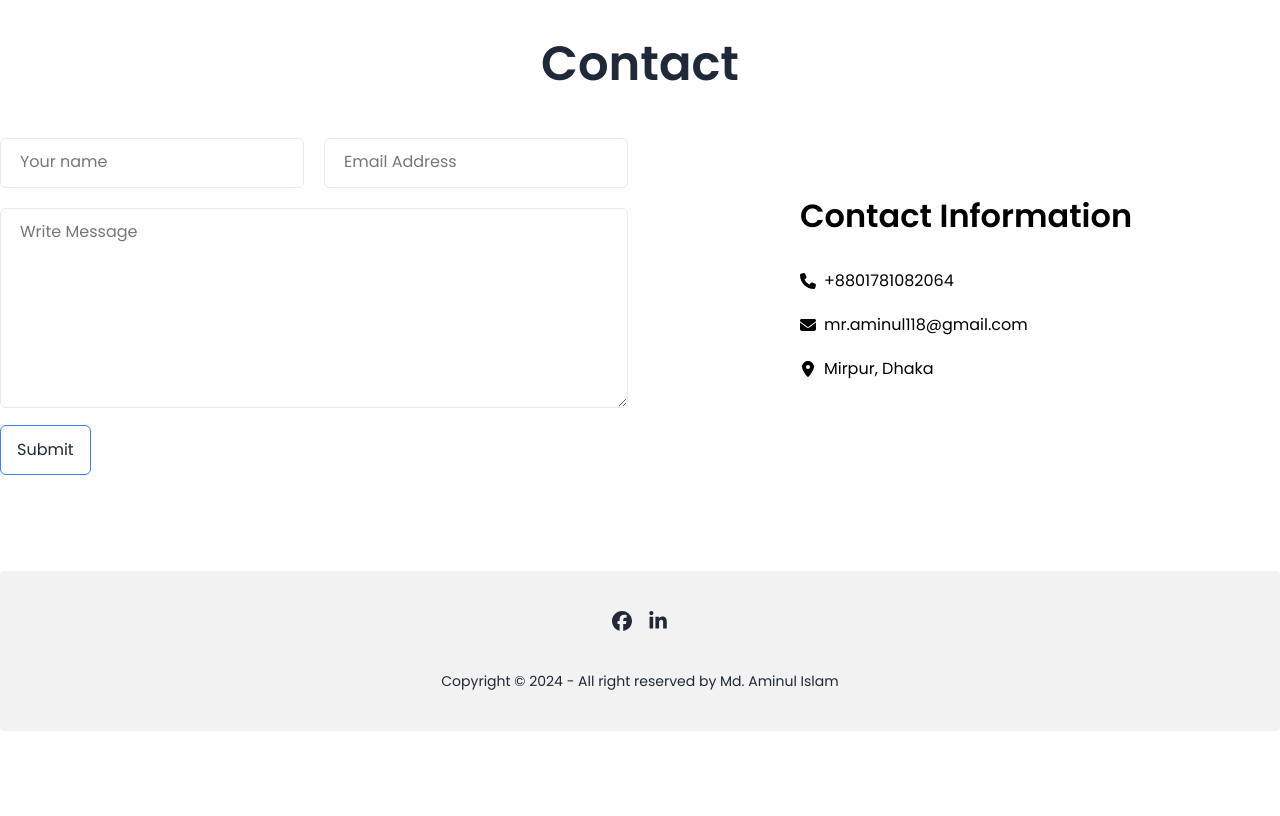
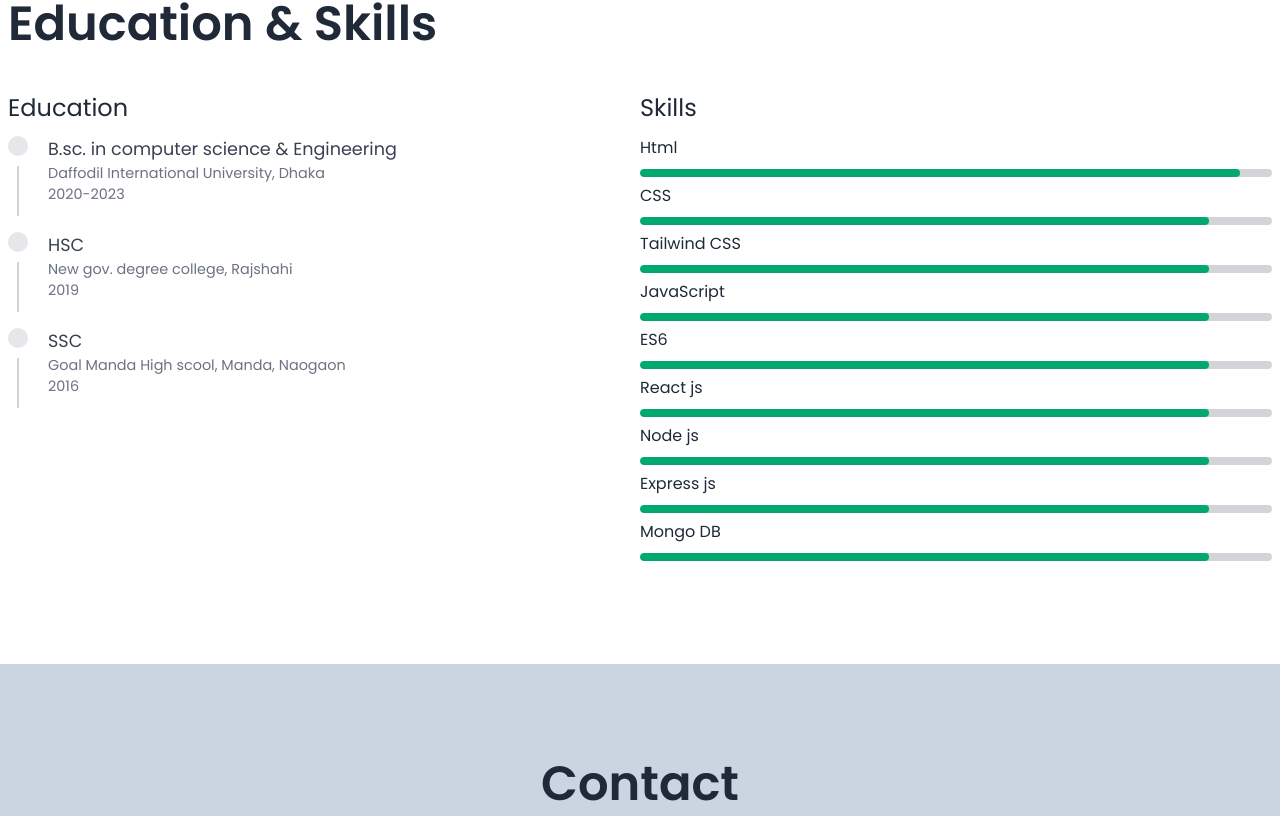
Before and after one commit to aminul118/portfolio, a React (Vite) app: page / in a window 1280 px wide. Shown: the part 1304-2120 px from the top of the page. Before the commit the page ends 2035 px from the top, so only its background shows below. Built offline with nearby package versions, Linux system fonts and the light colour scheme.

Commit message:
Contact, Education, Skills added

```diff
--- a/src/components/HeroSection/HeroBanner.jsx
+++ b/src/components/HeroSection/HeroBanner.jsx
@@ -5,13 +5,13 @@ import { FaGithub, FaLinkedin } from "react-icons/fa6";
 import { FaLinkedinIn } from "react-icons/fa";
 const HeroBanner = () => {
   return (
-    <section id="hero" className="bg-slate-300 pt-16 text-black/60">
-      <div className="flex justify-between items-center container mx-auto ">
+    <section id="hero" className="bg-slate-300 pt-5 lg:pt-16  text-black/60">
+      <div className="flex flex-col lg:flex-row justify-between items-center container mx-auto gap-5">
         {/* Left */}
-        <div className="flex-1 space-y-4">
+        <div className="flex-1 space-y-4 px-2">
           <p className="text-xl">I'm</p>
 
-          <h1 className="text-5xl font-semibold">
+          <h1 className="text-3xl lg:text-5xl font-semibold">
             <Typewriter
               words={["Md Aminul Islam"]}
               loop
@@ -46,6 +46,7 @@ const HeroBanner = () => {
           </div>
         </div>
       </div>
+
     </section>
   );
 };
--- /dev/null
+++ b/src/components/Typing/HeadTittle.jsx
@@ -0,0 +1,10 @@
+const HeadTittle = ({ heading, tittle }) => {
+  return (
+    <div>
+      <h2 className="text-3xl lg:text-5xl font-semibold text-center px-2">{heading}</h2>
+      <p>{tittle}</p>
+    </div>
+  );
+};
+
+export default HeadTittle;
--- a/src/pages/Contact/Contact.jsx
+++ b/src/pages/Contact/Contact.jsx
@@ -1,14 +1,15 @@
 import { FaEnvelope, FaLocationDot, FaPhone } from "react-icons/fa6";
+import HeadTittle from "../../components/Typing/HeadTittle";
 
 const Contact = () => {
   return (
-    <section id="contact" className=" py-24">
-      <h1 className="text-5xl text-center font-semibold">Contact</h1>
+    <section id="contact" className=" py-24 bg-slate-300">
+      <HeadTittle heading={`Contact`} />
 
-      <div className="flex gap-6 items-center container mx-auto justify-between">
+      <div className="flex flex-col lg:flex-row  gap-6  container mx-auto justify-between px-2 mt-12">
         {/* left */}
         <div className="flex-1">
-          <form className="w-full mt-[50px]">
+          <form className="w-full ">
             <div className="flex flex-col sm:flex-row items-center gap-[20px]">
               <div className="flex flex-col gap-[5px] w-full sm:w-[50%]">
                 <label className="relative">
@@ -54,22 +55,22 @@ const Contact = () => {
         </div>
         {/* Right */}
         <div className="flex-1 text-black">
-          {/*  informations  */}
+          {/*  information  */}
 
           <aside className="flex flex-col items-center">
-            <div className="flex flex-col gap-[20px]  mt-4">
-              <h1 className="text-[2rem] font-[600] leading-[35px] ">
+            <div className="flex flex-col gap-5 ">
+              <h1 className="text-2xl font-semibold leading-[35px] ">
                 Contact Information
               </h1>
-              <p className="flex items-center gap-[8px] mt-4">
+              <p className="flex items-center gap-2 mt-4">
                 <FaPhone />
                 +8801781082064
               </p>
-              <p className="flex items-center break-all gap-[8px]">
+              <p className="flex items-center break-all gap-2">
                 <FaEnvelope />
                 mr.aminul118@gmail.com
               </p>
-              <p className="flex items-center gap-[8px]">
+              <p className="flex items-center gap-2">
                 <FaLocationDot />
                 Mirpur, Dhaka
               </p>
--- a/src/pages/Portfolios/Portfolios.jsx
+++ b/src/pages/Portfolios/Portfolios.jsx
@@ -1,6 +1,18 @@
+import Education from "../Skills/Education";
+import Skills from "../Skills/Skills";
 
 const Portfolios = () => {
-    return <div id="portfolios"></div>;
+  return (
+    <section id="portfolios" className="py-24">
+      <div className="container mx-auto px-2">
+        <h1 className="text-3xl lg:text-5xl font-semibold">Education & Skills</h1>
+        <div className="grid  md:grid-cols-2 justify-between mt-8">
+          <Education/>
+          <Skills />
+        </div>
+      </div>
+    </section>
+  );
 };
 
 export default Portfolios;
--- a/src/pages/Services/Services.jsx
+++ b/src/pages/Services/Services.jsx
@@ -3,14 +3,10 @@ import { TfiWorld } from "react-icons/tfi";
 
 const Services = () => {
   return (
-    <section
-      id="services"
-      className="py-24"
-    >
+    <section id="services" className="py-24">
       <div className="container mx-auto">
         <div className="text-center">
-          <p>Services</p>
-          <p className="text-5xl font-semibold">Specialized in</p>
+          <p className="text-3xl lg:text-5xl font-semibold">Specialized in</p>
         </div>
         {/* Card Container */}
         <div className="grid md:grid-cols-2 lg:grid-cols-3 mt-8 lg:mt-14 gap-6 2xl:gap-8">
--- /dev/null
+++ b/src/pages/Skills/Education.jsx
@@ -0,0 +1,63 @@
+
+
+const Education = () => {
+    return (
+      <aside>
+        <h1 className="text-2xl py-3">Education</h1>
+        <div className="flex flex-col gap-4">
+          {/* Bsc */}
+          <div className="flex items-start gap-[20px]">
+            <div className="flex flex-col items-center">
+              <p className="w-[20px] h-[20px] flex items-center justify-center bg-gray-200 rounded-full text-gray-500 text-[1rem]"></p>
+              <div className="w-[2px] h-[50px] bg-gray-300 mt-[10px]"></div>
+            </div>
+
+            <div>
+              <h1 className="text-[1.1rem] text-gray-700">
+                B.sc. in computer science & Engineering
+              </h1>
+              <p className="text-[0.9rem] text-gray-500">
+                Daffodil International University, Dhaka
+              </p>
+              <p className="text-[0.9rem] text-gray-500">2020-2023</p>
+            </div>
+          </div>
+          {/* Bsc End */}
+          {/* HSC */}
+          <div className="flex items-start gap-[20px]">
+            <div className="flex flex-col items-center">
+              <p className="w-[20px] h-[20px] flex items-center justify-center bg-gray-200 rounded-full text-gray-500 text-[1rem]"></p>
+              <div className="w-[2px] h-[50px] bg-gray-300 mt-[10px]"></div>
+            </div>
+
+            <div>
+              <h1 className="text-[1.1rem] text-gray-700">HSC</h1>
+              <p className="text-[0.9rem] text-gray-500">
+                New gov. degree college, Rajshahi
+              </p>
+              <p className="text-[0.9rem] text-gray-500">2019</p>
+            </div>
+          </div>
+          {/* HSC End */}
+          {/* SSC */}
+          <div className="flex items-start gap-[20px]">
+            <div className="flex flex-col items-center">
+              <p className="w-[20px] h-[20px] flex items-center justify-center bg-gray-200 rounded-full text-gray-500 text-[1rem]"></p>
+              <div className="w-[2px] h-[50px] bg-gray-300 mt-[10px]"></div>
+            </div>
+
+            <div>
+              <h1 className="text-[1.1rem] text-gray-700">SSC</h1>
+              <p className="text-[0.9rem] text-gray-500">
+                Goal Manda High scool, Manda, Naogaon
+              </p>
+              <p className="text-[0.9rem] text-gray-500">2016</p>
+            </div>
+          </div>
+          {/* SSC End */}
+        </div>
+      </aside>
+    );
+};
+
+export default Education;
--- /dev/null
+++ b/src/pages/Skills/Skills.jsx
@@ -0,0 +1,67 @@
+import React from "react";
+
+const Skills = () => {
+  return (
+    <aside>
+      <h1 className="text-2xl py-3">Skills</h1>
+      <div>
+        <p>Html</p>
+        <progress
+          className="progress progress-success w-full"
+          value="95"
+          max="100"
+        ></progress>
+        <p>CSS</p>
+        <progress
+          className="progress progress-success w-full"
+          value="90"
+          max="100"
+        ></progress>
+        <p>Tailwind CSS</p>
+        <progress
+          className="progress progress-success w-full"
+          value="90"
+          max="100"
+        ></progress>
+        <p>JavaScript</p>
+        <progress
+          className="progress progress-success w-full"
+          value="90"
+          max="100"
+        ></progress>
+        <p>ES6</p>
+        <progress
+          className="progress progress-success w-full"
+          value="90"
+          max="100"
+        ></progress>
+        <p>React js</p>
+        <progress
+          className="progress progress-success w-full"
+          value="90"
+          max="100"
+        ></progress>
+        <p>Node js</p>
+        <progress
+          className="progress progress-success w-full"
+          value="90"
+          max="100"
+        ></progress>
+        <p>Express js</p>
+        <progress
+          className="progress progress-success w-full"
+          value="90"
+          max="100"
+        ></progress>
+        <p>Mongo DB</p>
+        <progress
+          className="progress progress-success w-full"
+          value="90"
+          max="100"
+        ></progress>
+      </div>
+    </aside>
+  );
+};
+
+export default Skills;
```
